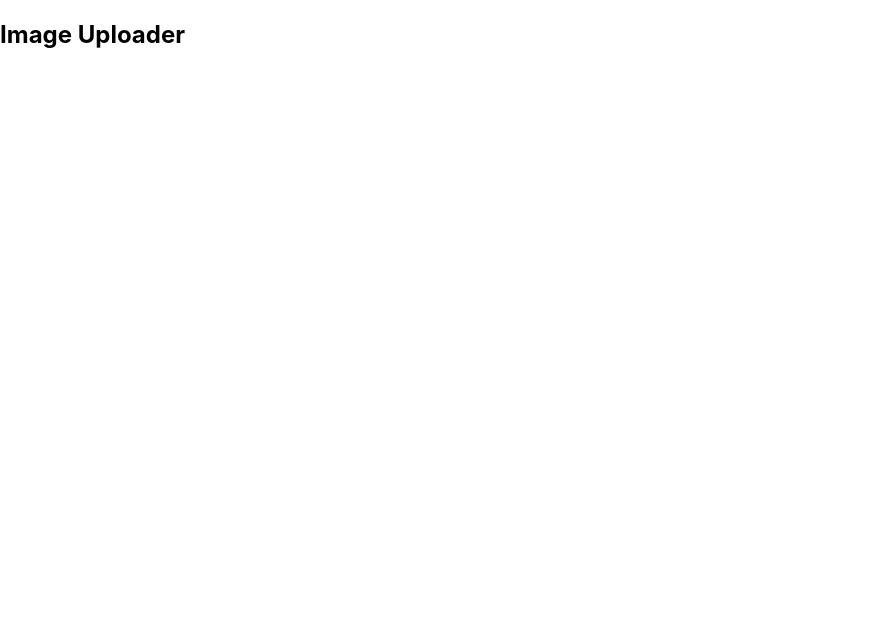
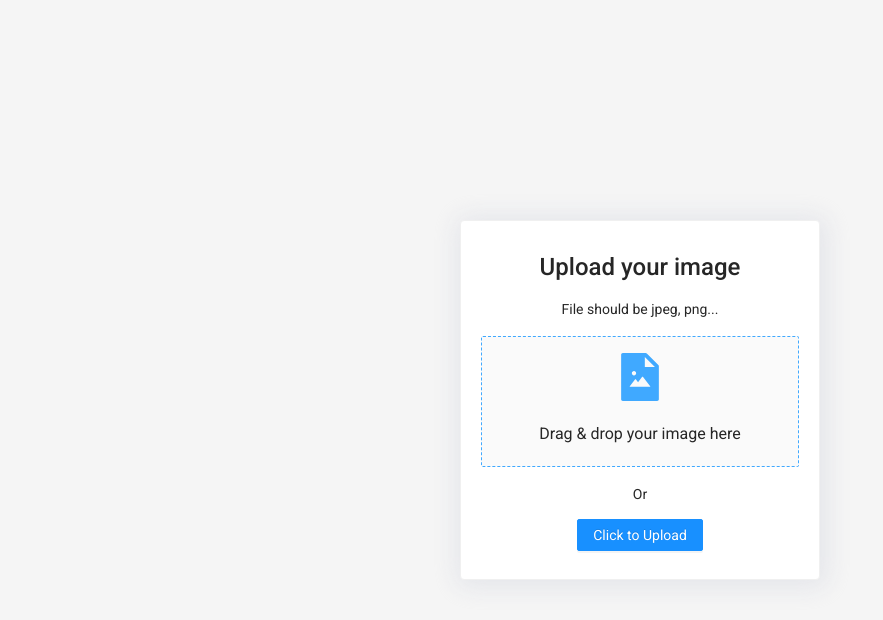
Before and after one commit to Sachin-chaurasiya/Image-Uploader, a React (Create React App) app: page / in a window 1280 px wide. Shown: the top 620 px of the page, without its empty margins (0-883 px from the left). Built offline with nearby package versions, Linux system fonts and the light colour scheme.

Commit message:
Add upload and copy image logic

```diff
--- a/package.json
+++ b/package.json
@@ -7,9 +7,12 @@
     "@testing-library/react": "^13.3.0",
     "@testing-library/user-event": "^13.5.0",
     "@types/jest": "^27.5.2",
+    "@types/lodash": "^4.14.182",
     "@types/node": "^16.11.43",
     "@types/react": "^18.0.14",
     "@types/react-dom": "^18.0.5",
+    "antd": "^4.21.5",
+    "lodash": "^4.17.21",
     "react": "^18.2.0",
     "react-dom": "^18.2.0",
     "react-scripts": "5.0.1",
--- a/src/App.tsx
+++ b/src/App.tsx
@@ -1,9 +1,11 @@
-import React from "react";
+import React, { CSSProperties } from "react";
+import Uploader from "./Components/Uploader";
+import { appStyles } from "./styles.constant";
 
 function App() {
   return (
-    <div className="App">
-      <h2>Image Uploader</h2>
+    <div style={appStyles}>
+      <Uploader />
     </div>
   );
 }
--- /dev/null
+++ b/src/Components/Uploader.tsx
@@ -0,0 +1,143 @@
+import React from "react";
+import { FileImageFilled } from "@ant-design/icons";
+import {
+  Upload,
+  UploadProps,
+  Card,
+  UploadFile,
+  Spin,
+  Result,
+  Button,
+  Image,
+  message,
+} from "antd";
+import { isEqual } from "lodash";
+import { UploadChangeParam } from "antd/lib/upload";
+import {
+  cardHeaderStyles,
+  cardHelpTextStyles,
+  cardStyles,
+  imageStyles,
+  resultStyles,
+  separatorStyles,
+  uploadButtonStyles,
+} from "../styles.constant";
+
+const { Dragger } = Upload;
+
+const Uploader = () => {
+  const [file, setFile] = React.useState<UploadFile>({} as UploadFile);
+
+  const isUploading = React.useMemo(
+    () => isEqual(file?.status, "uploading"),
+    [file]
+  );
+
+  const isDone = React.useMemo(() => isEqual(file?.status, "done"), [file]);
+
+  const onFileUploadChange = (info: UploadChangeParam) => {
+    const supportedTypes = ["image/png", "image/jpeg"];
+    if (supportedTypes.includes(info.file?.type as string)) {
+      setFile(info.file);
+    } else {
+      message.error("File should be jpeg, png");
+    }
+  };
+
+  const onRequestUpload = (options: any) => {
+    const reader = new FileReader();
+    reader.readAsDataURL(options.file);
+    reader.addEventListener("load", (e) => {
+      setTimeout(() => {
+        options.onSuccess(e.target);
+      }, 1000);
+    });
+  };
+
+  const onCopyImage = async () => {
+    try {
+      const base64Response = await fetch(file.response?.result);
+      const blob = await base64Response.blob();
+      navigator.clipboard.write([
+        new ClipboardItem({
+          [file.type ?? "image/png"]: blob,
+        }),
+      ]);
+      message.success("Image copied successfully");
+    } catch (error) {
+      console.error(error);
+    }
+  };
+
+  const props: UploadProps = {
+    accept: "image/png, image/jpeg",
+    multiple: false,
+    type: "drag",
+    customRequest: onRequestUpload,
+    showUploadList: false,
+    onChange: onFileUploadChange,
+  };
+
+  return (
+    <Card style={cardStyles}>
+      {!isDone ? (
+        <React.Fragment>
+          <h2 style={cardHeaderStyles}>
+            {isUploading ? "Uploading..." : "Upload your image"}
+          </h2>
+
+          <div style={cardHelpTextStyles}>
+            {isUploading ? (
+              <Spin size="large" />
+            ) : (
+              "File should be jpeg, png..."
+            )}
+          </div>
+
+          <Dragger {...props} disabled={isUploading}>
+            <p className="ant-upload-drag-icon">
+              <FileImageFilled />
+            </p>
+            <p className="ant-upload-text">Drag &amp; drop your image here</p>
+          </Dragger>
+
+          <p style={separatorStyles}>Or</p>
+
+          <Upload {...props} type="select" disabled={isUploading}>
+            <Button
+              type="primary"
+              disabled={isUploading}
+              style={uploadButtonStyles}
+            >
+              Click to Upload
+            </Button>
+          </Upload>
+        </React.Fragment>
+      ) : (
+        <React.Fragment>
+          <Result
+            status="success"
+            title="Uploaded Successfully!"
+            extra={[
+              <Image
+                key="preview-image"
+                preview={false}
+                src={file?.response?.result}
+                style={imageStyles}
+              />,
+              <Button type="primary" key="console" onClick={onCopyImage}>
+                Copy
+              </Button>,
+              <Button key="buy" onClick={() => setFile({} as UploadFile)}>
+                Try Again
+              </Button>,
+            ]}
+            style={resultStyles}
+          />
+        </React.Fragment>
+      )}
+    </Card>
+  );
+};
+
+export default Uploader;
--- a/src/index.css
+++ b/src/index.css
@@ -1,13 +1,144 @@
-body {
-  margin: 0;
-  font-family: -apple-system, BlinkMacSystemFont, 'Segoe UI', 'Roboto', 'Oxygen',
-    'Ubuntu', 'Cantarell', 'Fira Sans', 'Droid Sans', 'Helvetica Neue',
-    sans-serif;
-  -webkit-font-smoothing: antialiased;
-  -moz-osx-font-smoothing: grayscale;
+@import url("https://fonts.googleapis.com/css2?family=Roboto:ital,wght@0,100;0,300;0,400;0,500;0,700;1,100;1,300;1,400;1,500;1,700&display=swap");
+
+:root {
+  --red: #f86f8d;
+  --red-light: #f998ac;
+  --red-dark: #d20d38;
+  --yellow: #ffda4d;
+  --yellow-light: #ffe480;
+  --yellow-dark: #e8ac00;
+  --yellow-transparent: rgba(232, 172, 0, 0.03);
+  --green: #27ae60;
+  --green-light: #6fcf97;
+  --green-dark: #219653;
+  --blue: #2a8ec7;
+  --blue-light: #56ccf2;
+  --blue-dark: #2f80ed;
+  --link: #1890ff;
+  --purple: #bb6bd9;
+  --purple-light: #bba9fb;
+  --purple-dark: #9b51e0;
+  --purple-transparent: rgba(80, 47, 196, 0.03);
+  --primary-color: #f7542e;
+  --primary-color-xlight: #fba38e;
+  --primary-color-light: #f77c5f;
+  --primary-color-dark: #e5340b;
+  --always-dark: #2f3237;
+  --always-white: #f5f5f5;
+  --button-text-color: #fafafa;
+  --badge-background: #454f59;
+  --badge-color: #f5f5f5;
+  --default-button-text-color: var(--grey-7);
+  --default-button-background-color: var(--grey-3);
+  --default-button-background-hover-color: var(--grey-2);
+  --grey-9: #fafafa;
+  --grey-8: #f5f5f5;
+  --grey-7: #e5eaf0;
+  --grey-6: #c9d0da;
+  --grey-5: #c9d0da;
+  --grey-4: #8d99a7;
+  --grey-3: #454f59;
+  --grey-2: #32353a;
+  --grey-1: #32353a;
+  --grey-0: #32353a;
+  --dark: #2a2b2f;
+  --background-color: #2f3237;
+  --primary-text-color: var(--grey-7);
+  --secondary-text-color: var(--grey-4);
 }
 
-code {
-  font-family: source-code-pro, Menlo, Monaco, Consolas, 'Courier New',
-    monospace;
+/* CSS Reset https://www.joshwcomeau.com/css/custom-css-reset/ */
+
+/*
+  1. Use a more-intuitive box-sizing model.
+*/
+*,
+*::before,
+*::after {
+  box-sizing: border-box;
 }
+/*
+  2. Remove default margin
+*/
+* {
+  margin: 0;
+}
+/*
+  3. Allow percentage-based heights in the application
+*/
+html,
+body {
+  height: 100%;
+}
+/*
+  Typographic tweaks!
+  4. Add accessible line-height
+  5. Improve text rendering
+*/
+body {
+  line-height: 1.5;
+  font-family: "Roboto", sans-serif;
+  -webkit-font-smoothing: antialiased;
+  background: var(--grey-8);
+}
+/*
+  6. Improve media defaults
+*/
+img,
+picture,
+video,
+canvas,
+svg {
+  display: block;
+  max-width: 100%;
+}
+/*
+  7. Remove built-in form typography styles
+*/
+input,
+button,
+textarea,
+select {
+  font: inherit;
+}
+/*
+  8. Avoid text overflows
+*/
+p,
+h1,
+h2,
+h3,
+h4,
+h5,
+h6 {
+  overflow-wrap: break-word;
+}
+/*
+  9. Create a root stacking context
+*/
+#root,
+#__next {
+  isolation: isolate;
+}
+
+/* ant card body css */
+.ant-card-body {
+  padding: 12px;
+}
+/* ant card body css */
+
+.ant-upload.ant-upload-drag:not(.ant-upload-disabled) {
+  border-color: #40a9ff;
+}
+
+.ant-result-icon > .anticon {
+  font-size: 44px;
+}
+
+.ant-upload.ant-upload-select {
+  display: block;
+}
+
+.ant-image {
+  margin-right: 0px;
+}
--- a/src/index.tsx
+++ b/src/index.tsx
@@ -1,5 +1,6 @@
 import React from "react";
 import ReactDOM from "react-dom/client";
+import "antd/dist/antd.min.css";
 import "./index.css";
 import App from "./App";
 
--- /dev/null
+++ b/src/styles.constant.ts
@@ -0,0 +1,46 @@
+import { CSSProperties } from "react";
+
+export const appStyles: CSSProperties = {
+  height: "100vh",
+  padding: "24px 40px",
+  display: "flex",
+  justifyContent: "center",
+  alignItems: "center",
+};
+
+export const cardStyles: CSSProperties = {
+  padding: "16px 8px",
+  width: "360px",
+  borderRadius: "4px",
+  boxShadow: "2px 2px 24px 5px rgba(217, 219, 226, 0.6)",
+};
+
+export const cardHeaderStyles: CSSProperties = {
+  textAlign: "center",
+  fontSize: "24px",
+};
+
+export const cardHelpTextStyles: CSSProperties = {
+  textAlign: "center",
+  marginBottom: "1rem",
+};
+
+export const separatorStyles: CSSProperties = {
+  textAlign: "center",
+  marginTop: "1rem",
+};
+
+export const uploadButtonStyles: CSSProperties = {
+  display: "block",
+  margin: "auto",
+};
+
+export const resultStyles: CSSProperties = {
+  padding: "0px",
+};
+
+export const imageStyles: CSSProperties = {
+  borderRadius: "4px",
+  marginBottom: "24px",
+  marginRight: "0px",
+};
```
Also changed, not shown: 2 other files (tests, documents, lock files or other folders).
